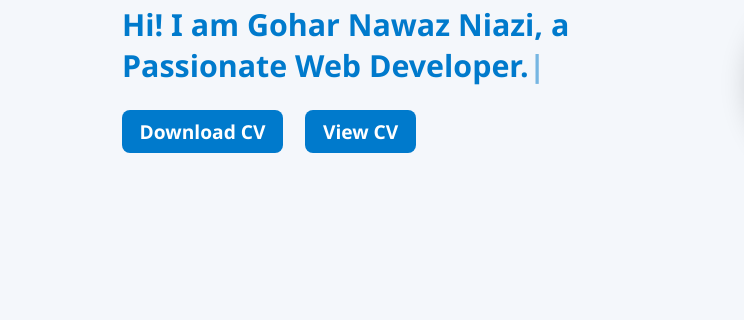
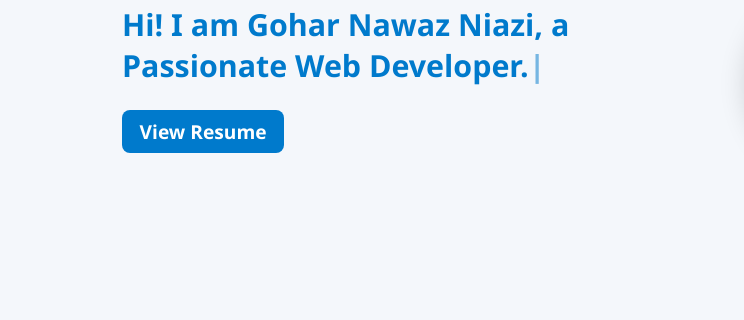
Before and after one commit to gohar-niazi/Personal-Portfolio-Web, a plain HTML site: page index.html in a window 1280 px wide. Shown: the part 175-495 px from the top of the page, 0-744 px from the left. Drawn offline with nearby package versions, Linux system fonts and the light colour scheme; grey boxes are pictures that could not be loaded.

Commit message:
Final Update

```diff
--- a/index.html
+++ b/index.html
@@ -31,12 +31,11 @@
     <div class="hero-text">
       <span id="typed-text"></span>
       <div class="cv-buttons">
-        <a href="Goahr Niazi.pdf" download>Download CV</a>
-        <a href="Goahr Niazi.pdf" target="_blank">View CV</a>
+        <a href="Goahr Niazi.pdf" target="_blank">View Resume</a>
       </div>
     </div>
     <div class="hero-img">
-      <img src="Profile3.png" alt="Gohar Nawaz Niazi">
+      <img src="Profile2.png" alt="Gohar Nawaz Niazi">
     </div>
   </section>
 
```
